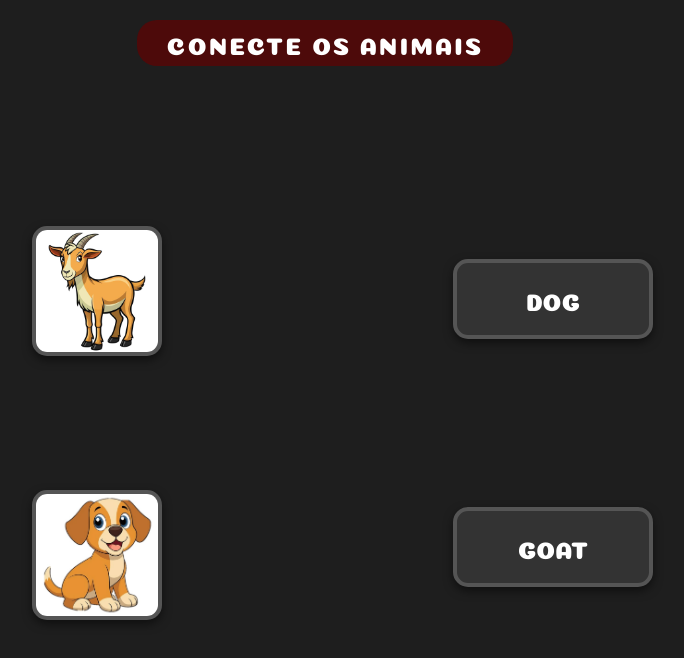
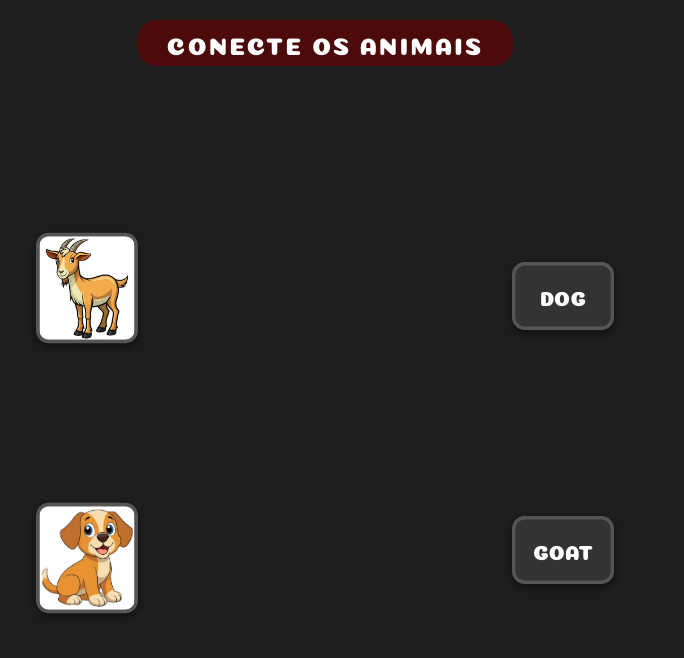
Before and after one commit to Ritabiw/Inclus-o, a plain HTML site: page pages/j5/body.html in a window 1280 px wide. Shown: the whole page, without its empty margins (315-999 px from the left). Drawn offline with Linux system fonts and the light colour scheme.

Commit message:
Add files via upload

```diff
--- a/pages/j5/b.css
+++ b/pages/j5/b.css
@@ -46,6 +46,7 @@ body {
     flex-grow: 1;
     padding: 40px 20px;
     margin-bottom: 20px;
+    gap: 15vw; /* Aumenta a distância entre a coluna dos animais e a dos nomes */
 }
 
 .column {
@@ -56,6 +57,14 @@ body {
     width: 40%;
     z-index: 2;
     gap: 15px;
+}
+
+/* Reduz o tamanho dos cards para evitar aglomeração e dar mais espaço para as linhas */
+.column > div,
+.column > img {
+    transform: scale(0.85);
+    margin: 8px 0;
+    max-width: 120px;
 }
 
 .animal-img, .animal-name {
```
